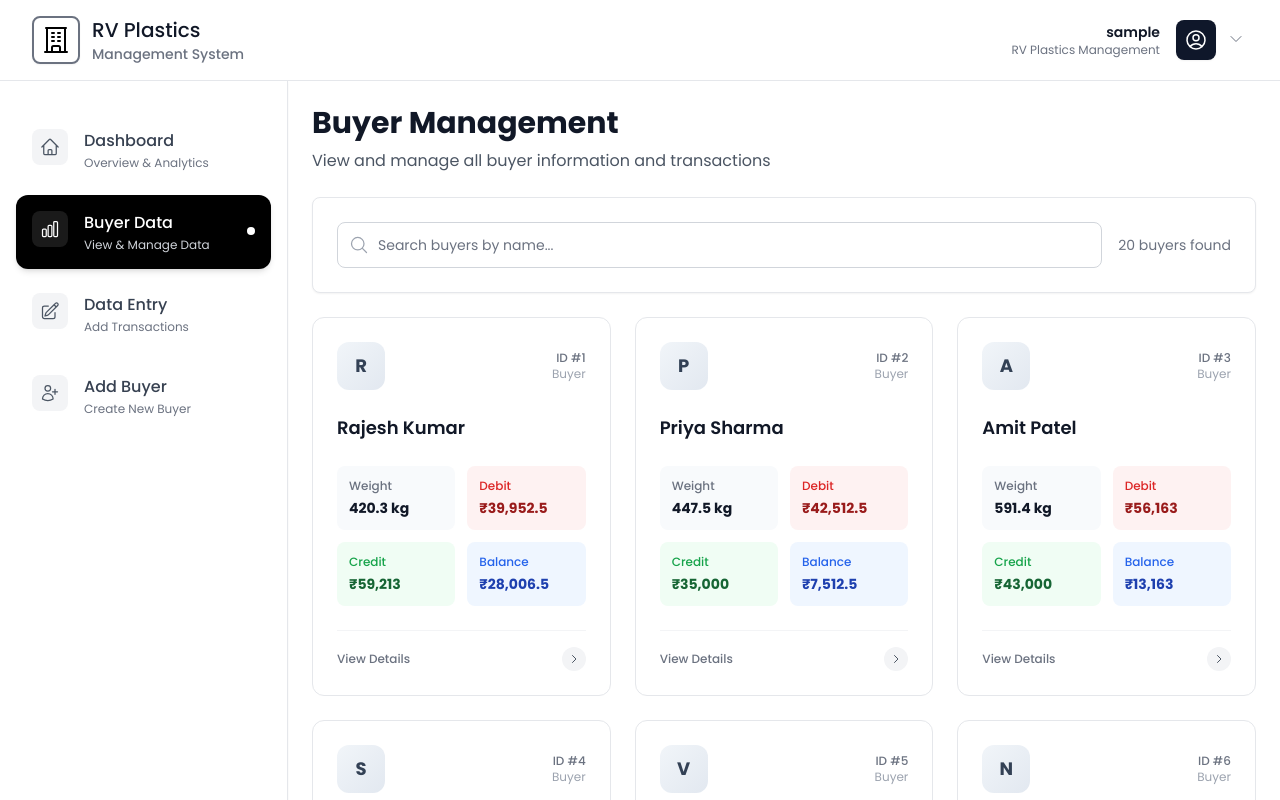
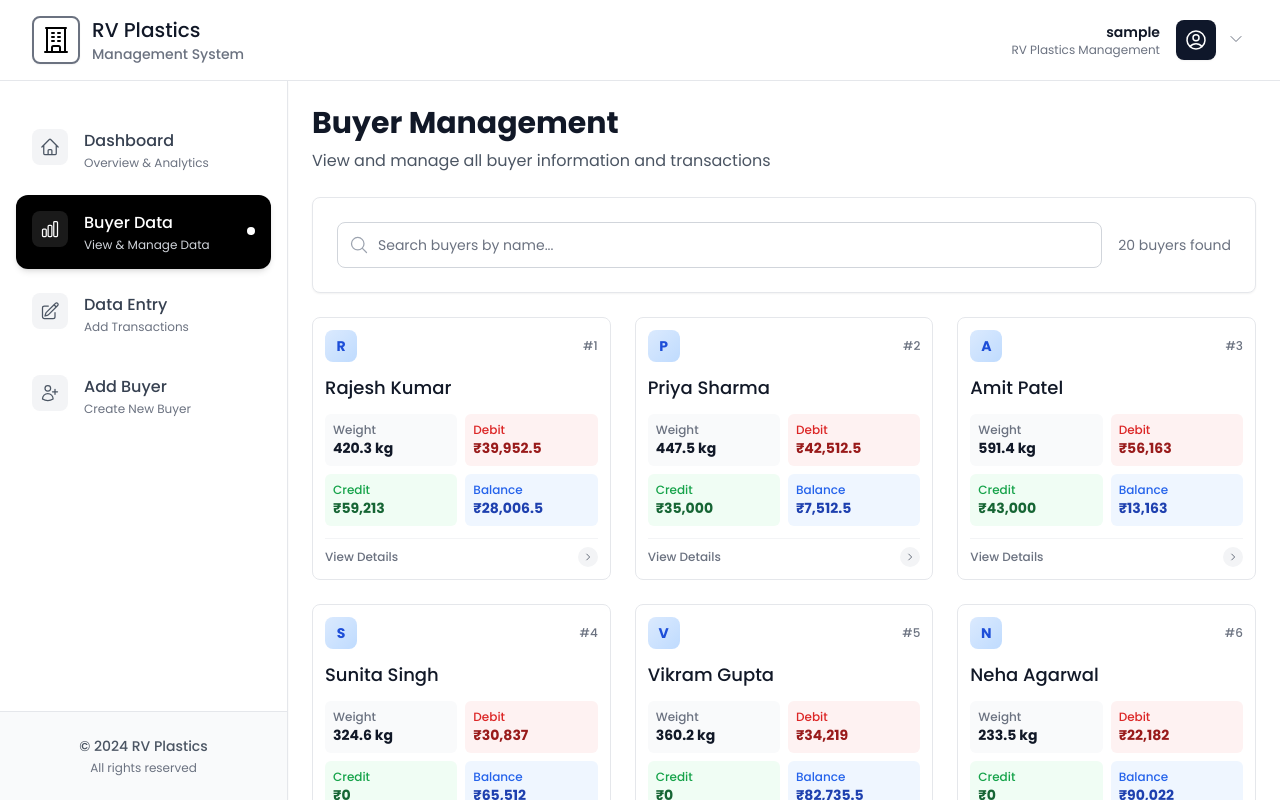
Before and after one commit to Satheshwaran26/RV-Plastics, a React (Vite) app: page /buyer-data in a window 1280 px wide. Shown: the top 800 px of the page. Built offline with nearby package versions, Linux system fonts and the light colour scheme; sample sign-in values are in the browser's storage.

Commit message:
updated ui of card

```diff
--- a/src/components/Buyer-Data.jsx
+++ b/src/components/Buyer-Data.jsx
@@ -180,49 +180,48 @@ const BuyerData = () => {
               <div
                 key={buyer.id}
                 onClick={() => setSelectedBuyer(buyer)}
-                className="group bg-white border border-gray-200 rounded-xl p-4 md:p-6 cursor-pointer hover:shadow-xl hover:shadow-gray-200/50 transition-all duration-300 hover:border-gray-300 hover:-translate-y-1"
+                className="group bg-white border border-gray-200 rounded-lg p-3 cursor-pointer hover:shadow-lg hover:shadow-gray-200/40 transition-all duration-200 hover:border-gray-300 hover:-translate-y-0.5"
               >
                 {/* Header */}
-                <div className="flex items-center justify-between mb-6">
-                  <div className="w-12 h-12 bg-gradient-to-br from-slate-100 to-slate-200 rounded-xl flex items-center justify-center group-hover:from-slate-200 group-hover:to-slate-300 transition-all duration-300">
-                    <span className="text-slate-700 font-bold text-lg">{buyer.name.charAt(0)}</span>
+                <div className="flex items-center justify-between mb-3">
+                  <div className="w-8 h-8 bg-gradient-to-br from-blue-100 to-blue-200 rounded-lg flex items-center justify-center group-hover:from-blue-200 group-hover:to-blue-300 transition-all duration-200">
+                    <span className="text-blue-700 font-bold text-sm">{buyer.name.charAt(0)}</span>
                   </div>
                   <div className="text-right">
-                    <div className="text-xs text-gray-500 font-medium">ID #{buyer.id}</div>
-                    <div className="text-xs text-gray-400">Buyer</div>
+                    <div className="text-xs text-gray-500 font-medium">#{buyer.id}</div>
                   </div>
                 </div>
 
                 {/* Name */}
-                <div className="mb-6">
-                  <h3 className="font-semibold text-gray-900 text-lg group-hover:text-slate-800 transition-colors duration-200">{buyer.name}</h3>
+                <div className="mb-3">
+                  <h3 className="font-medium text-gray-900 text-lg group-hover:text-gray-800 transition-colors duration-200 truncate">{buyer.name}</h3>
                 </div>
 
-                {/* Stats Grid */}
-                <div className="grid grid-cols-2 gap-3 mb-6">
-                  <div className="bg-slate-50 rounded-lg p-3 group-hover:bg-slate-100 transition-colors duration-200">
-                    <div className="text-xs text-gray-500 font-medium mb-1">Weight</div>
+                {/* Stats Grid - Compact */}
+                <div className="grid grid-cols-2 gap-2 mb-3">
+                  <div className="bg-gray-50 rounded-md p-2 group-hover:bg-gray-100 transition-colors duration-200">
+                    <div className="text-xs text-gray-500 font-medium">Weight</div>
                     <div className="text-sm font-bold text-gray-900">{buyer.totalWeight} kg</div>
                   </div>
-                  <div className="bg-red-50 rounded-lg p-3 group-hover:bg-red-100 transition-colors duration-200">
-                    <div className="text-xs text-red-600 font-medium mb-1">Debit</div>
+                  <div className="bg-red-50 rounded-md p-2 group-hover:bg-red-100 transition-colors duration-200">
+                    <div className="text-xs text-red-600 font-medium">Debit</div>
                     <div className="text-sm font-bold text-red-800">₹{buyer.totalDebit.toLocaleString()}</div>
                   </div>
-                  <div className="bg-green-50 rounded-lg p-3 group-hover:bg-green-100 transition-colors duration-200">
-                    <div className="text-xs text-green-600 font-medium mb-1">Credit</div>
+                  <div className="bg-green-50 rounded-md p-2 group-hover:bg-green-100 transition-colors duration-200">
+                    <div className="text-xs text-green-600 font-medium">Credit</div>
                     <div className="text-sm font-bold text-green-800">₹{buyer.totalCredit.toLocaleString()}</div>
                   </div>
-                  <div className="bg-blue-50 rounded-lg p-3 group-hover:bg-blue-100 transition-colors duration-200">
-                    <div className="text-xs text-blue-600 font-medium mb-1">Balance</div>
+                  <div className="bg-blue-50 rounded-md p-2 group-hover:bg-blue-100 transition-colors duration-200">
+                    <div className="text-xs text-blue-600 font-medium">Balance</div>
                     <div className="text-sm font-bold text-blue-800">₹{buyer.balance.toLocaleString()}</div>
                   </div>
                 </div>
 
-                {/* Footer */}
-                <div className="flex items-center justify-between pt-4 border-t border-gray-100">
+                {/* Footer - Compact */}
+                <div className="flex items-center justify-between pt-2 border-t border-gray-100">
                   <span className="text-xs text-gray-500 font-medium">View Details</span>
-                  <div className="w-6 h-6 bg-gray-100 rounded-full flex items-center justify-center group-hover:bg-gray-200 transition-colors duration-200">
-                    <svg className="w-3 h-3 text-gray-600 group-hover:text-gray-800" fill="none" stroke="currentColor" viewBox="0 0 24 24">
+                  <div className="w-5 h-5 bg-gray-100 rounded-full flex items-center justify-center group-hover:bg-gray-200 transition-colors duration-200">
+                    <svg className="w-2.5 h-2.5 text-gray-600 group-hover:text-gray-800" fill="none" stroke="currentColor" viewBox="0 0 24 24">
                       <path strokeLinecap="round" strokeLinejoin="round" strokeWidth={2} d="M9 5l7 7-7 7" />
                     </svg>
                   </div>
--- a/src/components/Layout.jsx
+++ b/src/components/Layout.jsx
@@ -28,12 +28,14 @@ const Layout = ({ children }) => {
   const currentPage = getCurrentPage()
 
   return (
-    <div className="min-h-screen bg-white text-black font-poppins flex flex-col">
-      {/* Full width navbar at top */}
-      <Navbar
-        setSidebarOpen={setSidebarOpen}
-        sidebarOpen={sidebarOpen}
-      />
+    <div className="h-screen bg-white text-black font-poppins flex flex-col overflow-hidden">
+      {/* Fixed navbar at top */}
+      <div className="flex-shrink-0">
+        <Navbar
+          setSidebarOpen={setSidebarOpen}
+          sidebarOpen={sidebarOpen}
+        />
+      </div>
 
       {/* Content area with sidebar and main content */}
       <div className="flex flex-1 overflow-hidden">
@@ -42,7 +44,7 @@ const Layout = ({ children }) => {
           isOpen={sidebarOpen}
           setSidebarOpen={setSidebarOpen}
         />
-        <main className="flex-1 overflow-auto p-4 md:p-6">
+        <main className="flex-1 overflow-y-auto overflow-x-hidden p-4 md:p-6">
           {children}
         </main>
       </div>
--- a/src/components/Navbar.jsx
+++ b/src/components/Navbar.jsx
@@ -12,7 +12,7 @@ const Navbar = ({ setSidebarOpen, sidebarOpen }) => {
   const { user, logout } = useAuth()
 
   return (
-    <header className="w-full bg-white border-b border-gray-200 px-4 md:pl-5 md:pr-8 py-4 font-poppins">
+    <header className="w-full bg-white border-b border-gray-200 px-4 md:pl-5 md:pr-8 py-4 font-poppins flex-shrink-0">
       <div className="flex items-center justify-between w-full">
         {/* Left side - Mobile menu button and Logo */}
         <div className="flex items-center space-x-3">
--- a/src/components/Sidebar.jsx
+++ b/src/components/Sidebar.jsx
@@ -51,7 +51,7 @@ const Sidebar = ({ activePage, isOpen, setSidebarOpen }) => {
 
       {/* Sidebar */}
       <div className={`
-        fixed lg:static inset-y-0 left-0 z-50 w-72 bg-white border-r border-gray-200 font-poppins shadow-sm flex flex-col transform transition-transform duration-300 ease-in-out
+        fixed lg:static inset-y-0 left-0 z-50 w-72 bg-white border-r border-gray-200 font-poppins shadow-sm flex flex-col transform transition-transform duration-300 ease-in-out overflow-hidden
         ${isOpen ? 'translate-x-0' : '-translate-x-full lg:translate-x-0'}
       `}>
         {/* Mobile Close Button */}
@@ -65,7 +65,7 @@ const Sidebar = ({ activePage, isOpen, setSidebarOpen }) => {
         </div>
 
         {/* Navigation */}
-        <nav className="mt-4 lg:mt-8 px-4 flex-1">
+        <nav className="mt-4 lg:mt-8 px-4 flex-1 overflow-y-auto">
           <ul className="space-y-2">
             {menuItems.map((item) => {
               const Icon = item.icon
```
Also changed, not shown: vercel.json, 2 other files (tests, documents, lock files or other folders).
